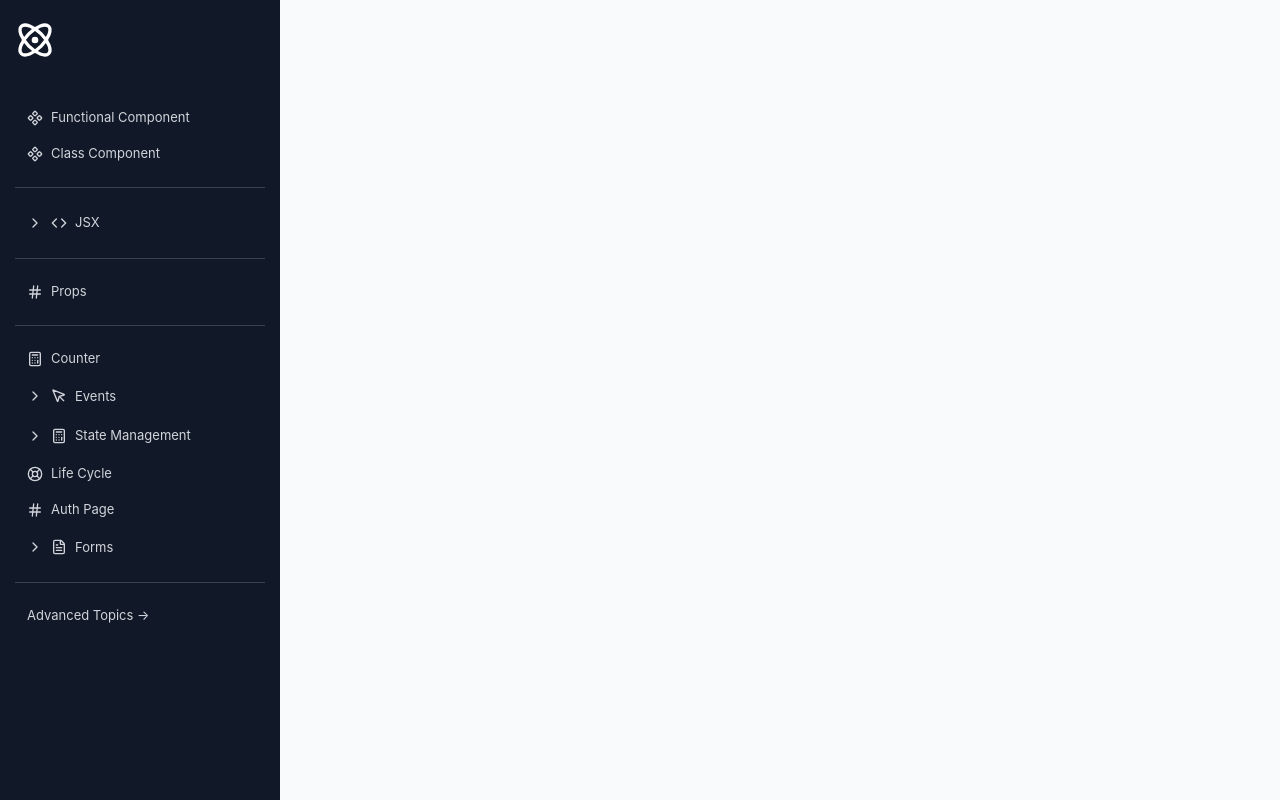
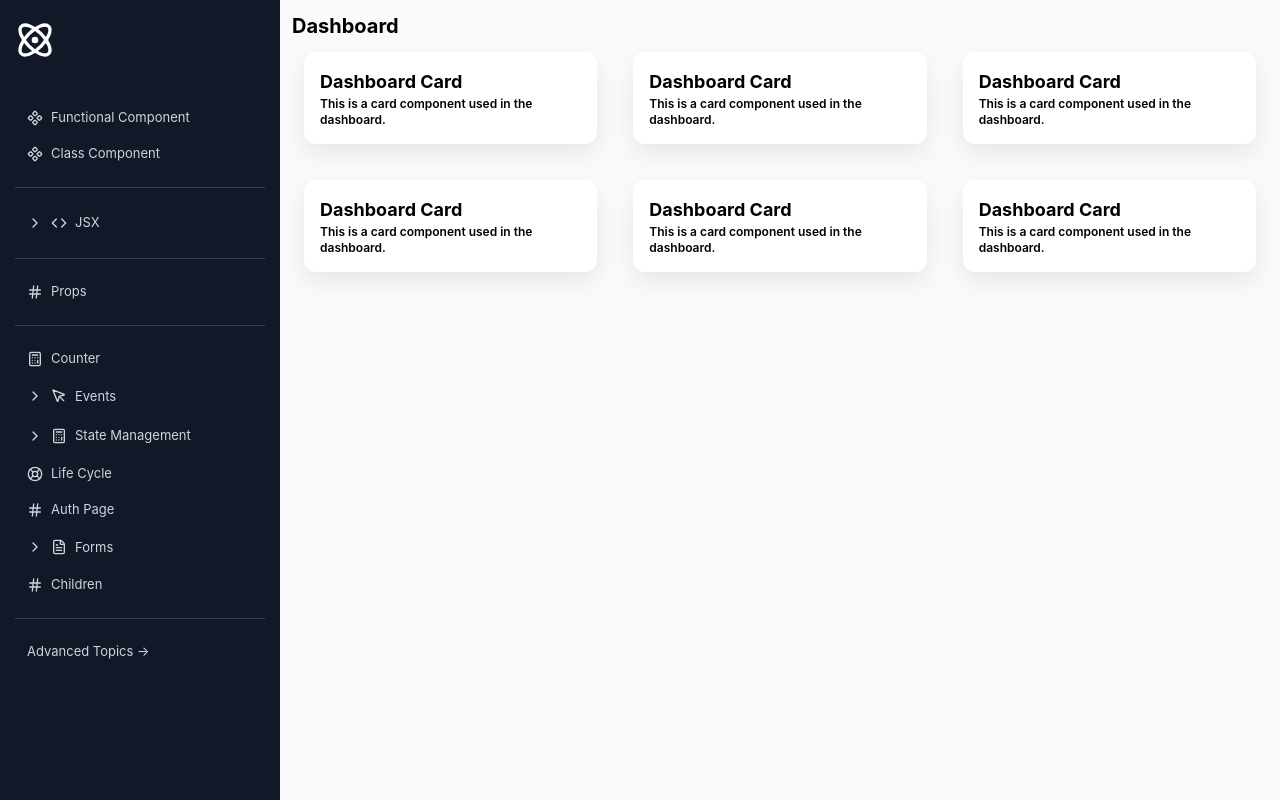
Before and after one commit to mahapatra079/my-app, a React (Create React App) app: page /children in a window 1280 px wide. Built offline with nearby package versions, Linux system fonts and the light colour scheme.

Commit message:
Children

```diff
--- a/src/App.js
+++ b/src/App.js
@@ -38,6 +38,7 @@ import ListProductsFilter from "./components/api/ListProductsFilter";
 import FetchingApi from "./components/api/Fetching-Api/FetchingApi";
 import HOC from "./components/resuable-logic/HOC/HOC";
 import FormValidation from "./components/forms/FormsValidation";
+import DashboardCard from "./components/Children/DashboardCard";
 
 // import { MarvelProducts } from "./components/resuable-logic/custom-hook/MarvelProducts";
 
@@ -205,6 +206,9 @@ export default function App() {
                     </div>
                   )}
                 </div>
+                <Link to ="/children">
+                  <Hash size={16} /> Children
+                </Link>
                 <hr />
                 <Link to="/advanced">Advanced Topics →</Link>
               </nav>
@@ -388,6 +392,7 @@ export default function App() {
             />
             <Route path="/event-contact" element={<EventContact />} />
             <Route path="/counter" element={<Counter />} />
+
             {/* STATE MANAGEMENT ROUTES */}
             <Route path="/state" element={<StateCounter />} />
             <Route path="/state/calculator" element={<Calculator />} />
@@ -402,6 +407,8 @@ export default function App() {
             <Route path="/controlled" element={<ControlledComponent />} />
             <Route path="/uncontrolled" element={<UncontrolledComponent />} />
             <Route path="/form-validation" element={<FormValidation />} />
+
+            <Route path="/children" element={<DashboardCard />} />
 
             {/* HOOKS ROUTES */}
             <Route path="/advanced/hooks/useState" element={<UseStateExample />} />
--- /dev/null
+++ b/src/components/Children/Card.js
@@ -0,0 +1,11 @@
+
+
+function Card({children}) {
+    return (
+        <>
+            <div className="card">{children}</div>
+        </>
+    );
+}
+
+export default Card;
--- /dev/null
+++ b/src/components/Children/DashboardCard.js
@@ -0,0 +1,21 @@
+import Card from "./Card";
+
+
+function DashboardCard() {
+    return (
+        <>
+            <h2 className="font-bold text-xl">Dashboard</h2>
+            <div className="grid grid-cols-3 gap-3 items-center">
+
+               {[...Array(6)].map((_, i) => (
+                <Card key={i} className="flex flex-col items-start p-4 flex-wrap">
+                    <h2 className="font-bold text-lg">Dashboard Card</h2>
+                    <p className="font-semibold text-xs">This is a card component used in the dashboard.</p>
+                </Card>
+                ))}
+            </div>
+        </>
+    );
+}
+
+export default DashboardCard;
```
